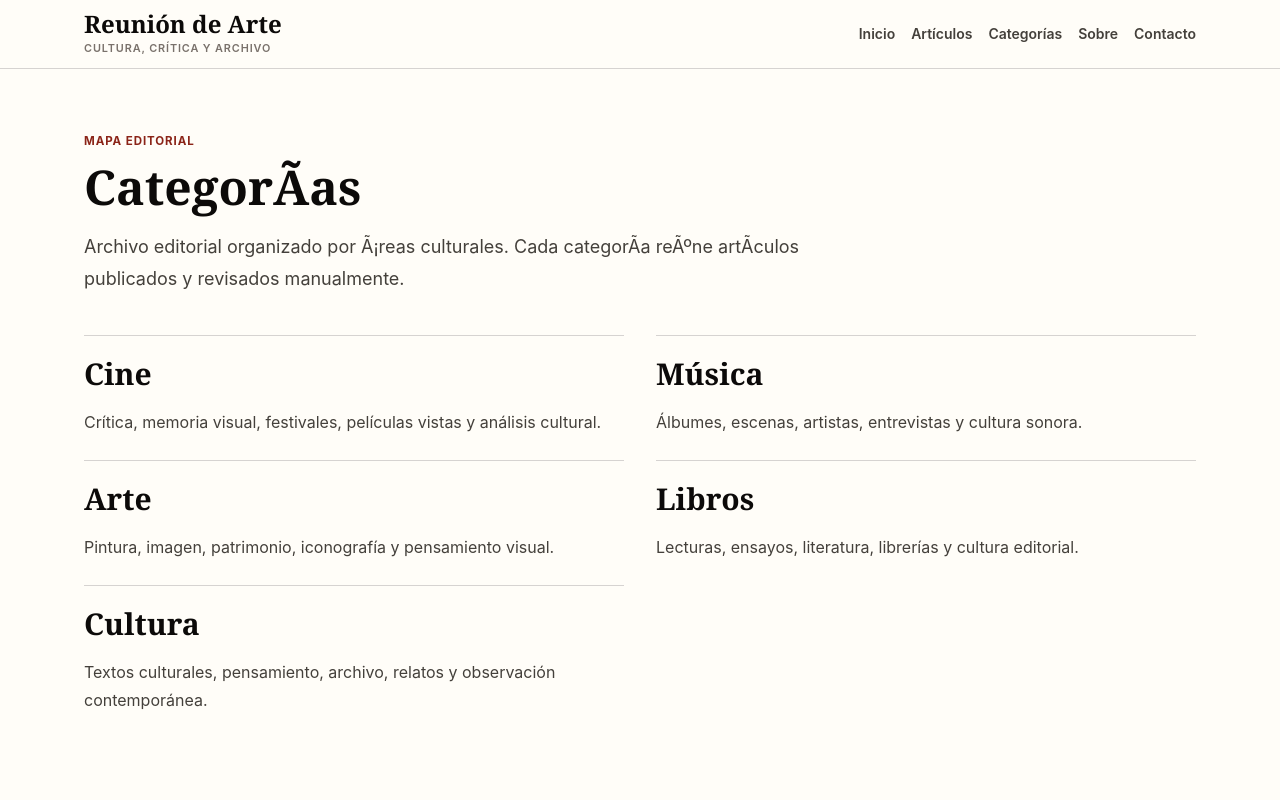
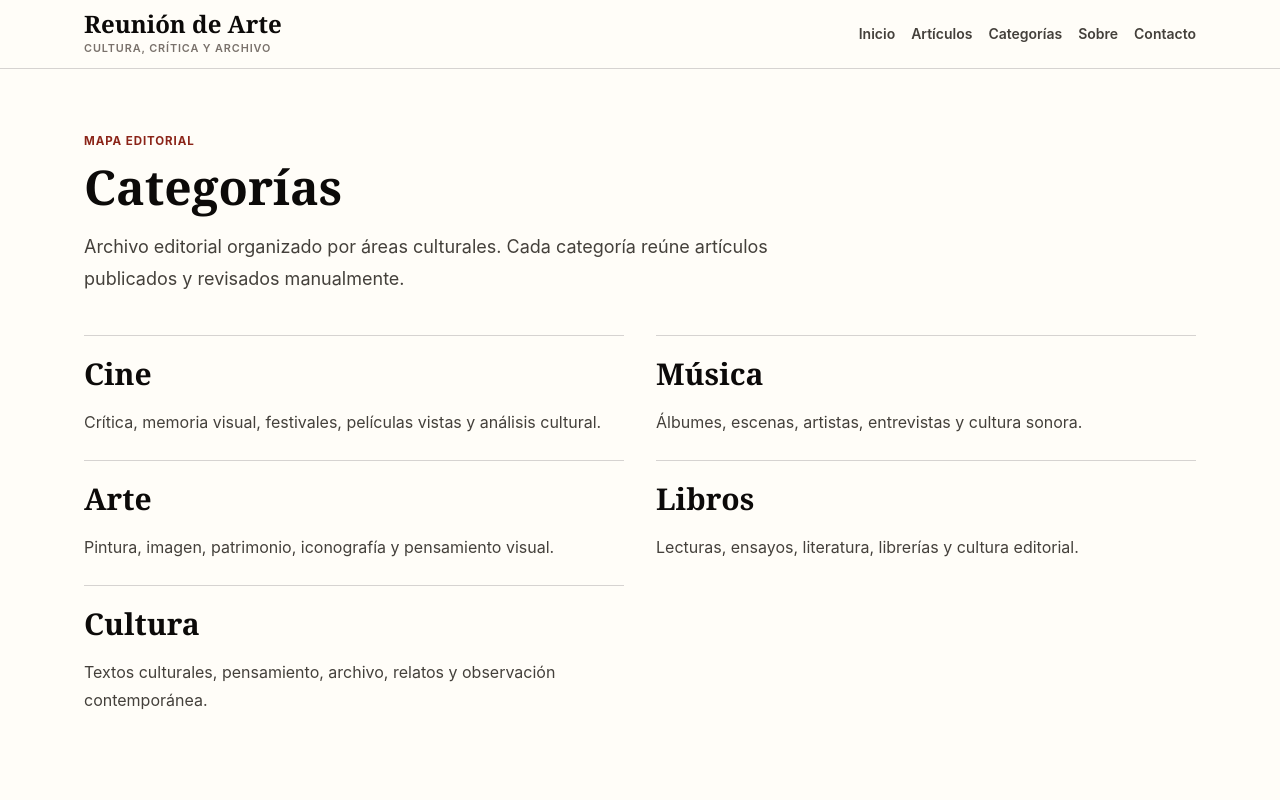
Before and after one commit to RDAJose/reuniondearte-web-oficial, a Next.js app: page /categorias in a window 1280 px wide. Shown: the top 800 px of the page. Built offline with nearby package versions, Linux system fonts and the light colour scheme.

Commit message:
Fix corrupted Spanish characters in category pages

```diff
--- a/app/categorias/[slug]/page.tsx
+++ b/app/categorias/[slug]/page.tsx
@@ -31,7 +31,7 @@ export default async function CategoryDetailPage({
 
   return (
     <section className="mx-auto max-w-6xl px-4 py-12 sm:px-5 sm:py-16">
-      <p className="editorial-kicker">CategorÃ­a</p>
+      <p className="editorial-kicker">Categoría</p>
 
       <h1 className="mt-3 font-serif text-4xl font-bold text-stone-950 sm:text-5xl">
         {category.name}
@@ -44,11 +44,11 @@ export default async function CategoryDetailPage({
       {articles.length === 0 ? (
         <div className="mt-10 border-t border-stone-300 bg-[#fffdf8] pt-6">
           <h2 className="font-serif text-2xl font-bold text-stone-950">
-            Archivo en preparaciÃ³n
+            Archivo en preparación
           </h2>
           <p className="mt-4 leading-7 text-stone-700">
-            TodavÃ­a no hay artÃ­culos publicados en esta categorÃ­a. Los textos se
-            irÃ¡n incorporando de forma manual, limpia y revisada.
+            Todavía no hay artículos publicados en esta categoría. Los textos se
+            irán incorporando de forma manual, limpia y revisada.
           </p>
           <Link
             href="/articulos"
--- a/app/categorias/page.tsx
+++ b/app/categorias/page.tsx
@@ -8,12 +8,12 @@ export default async function CategoriasPage() {
     <section className="mx-auto max-w-6xl px-4 py-12 sm:px-5 sm:py-16">
       <p className="editorial-kicker">Mapa editorial</p>
       <h1 className="mt-3 font-serif text-4xl font-bold text-stone-950 sm:text-5xl">
-        CategorÃ­as
+        Categorías
       </h1>
 
       <p className="mt-5 max-w-3xl text-lg leading-8 text-stone-700">
-        Archivo editorial organizado por Ã¡reas culturales. Cada categorÃ­a reÃºne
-        artÃ­culos publicados y revisados manualmente.
+        Archivo editorial organizado por áreas culturales. Cada categoría reúne
+        artículos publicados y revisados manualmente.
       </p>
 
       <div className="mt-10 grid gap-x-8 gap-y-6 md:grid-cols-2">
```
